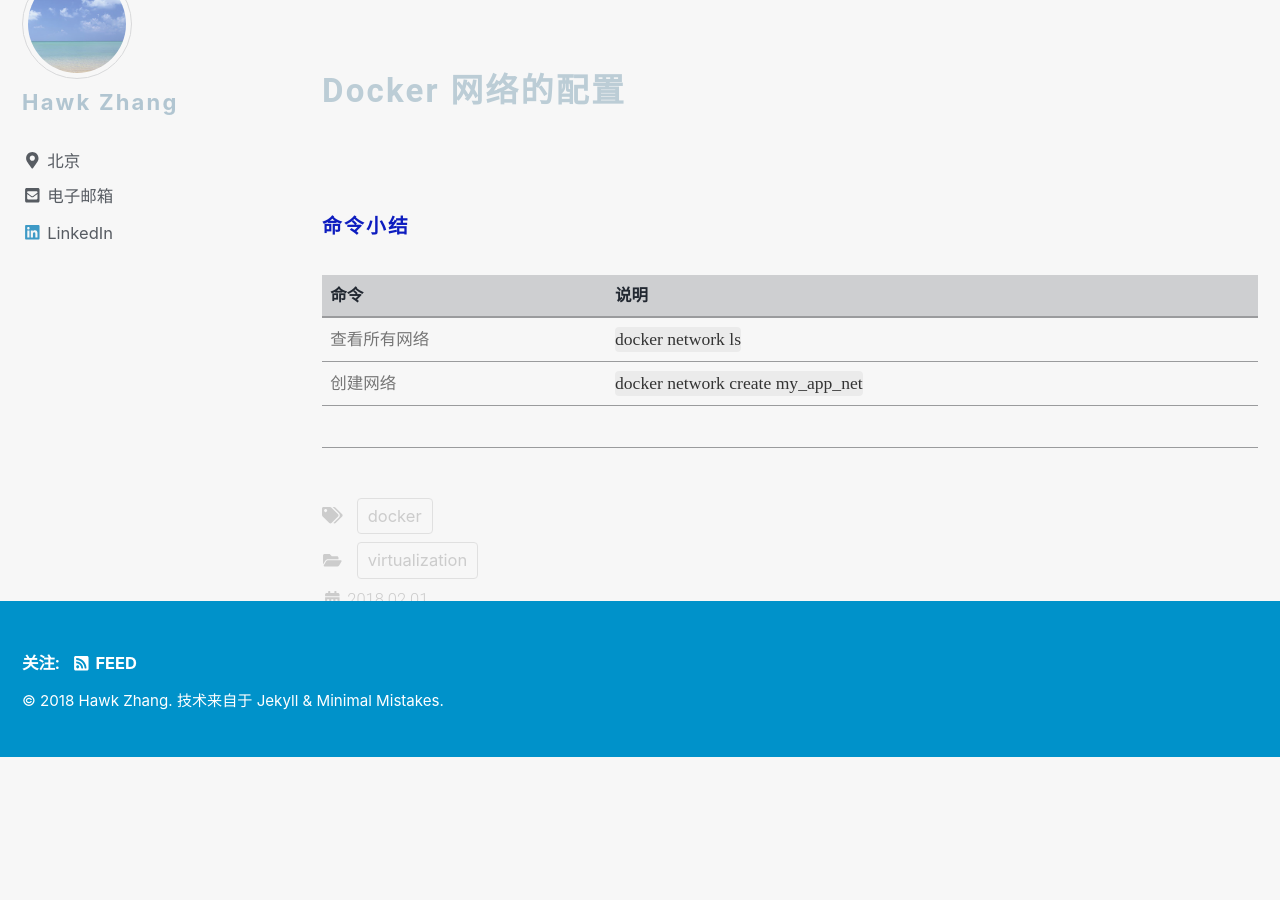
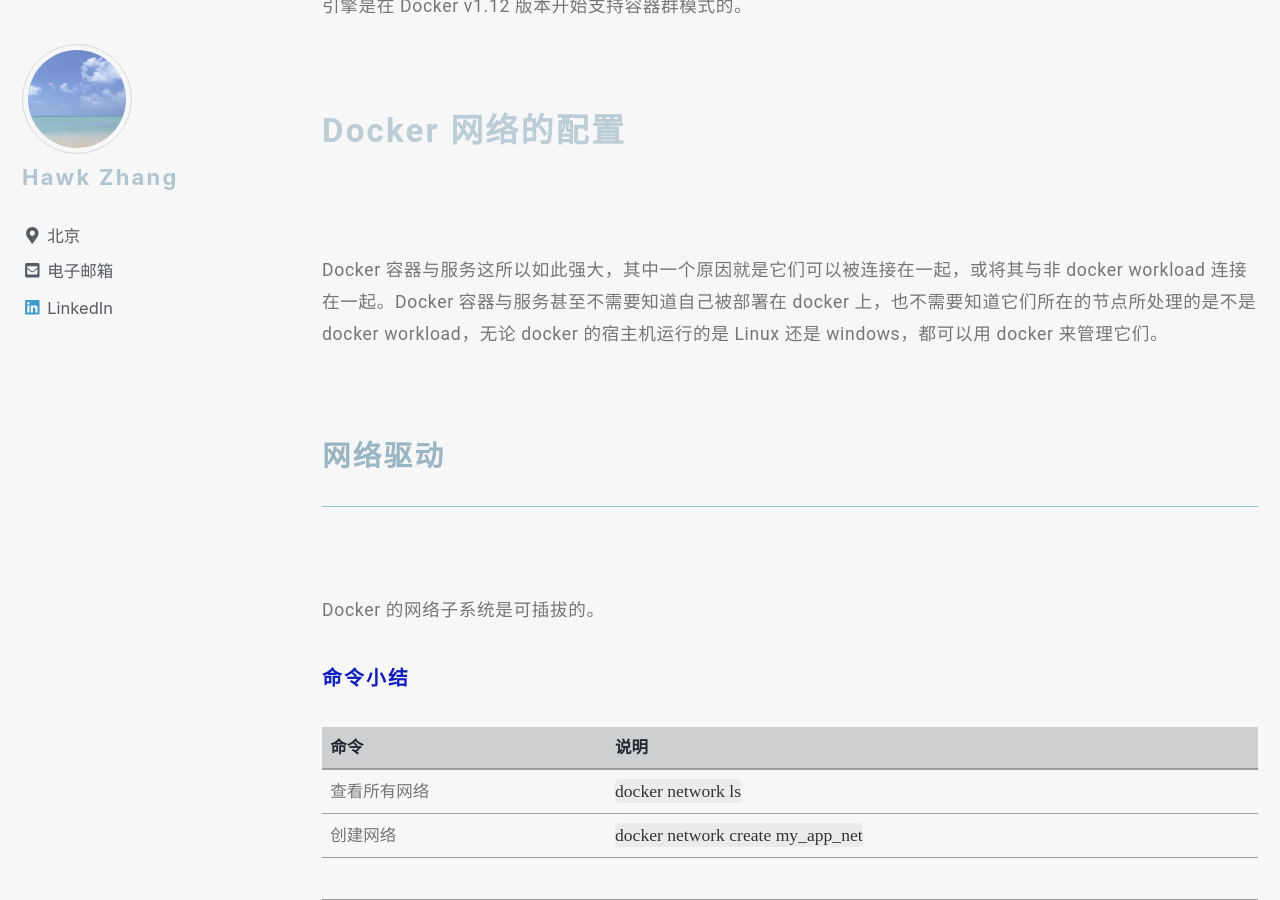
Before and after one commit to narru888/linotes_note, a Jekyll site: the page built from _posts/docker/2018-02-01-docker.basic.md, in a window 1280 px wide and 900 px high, scrolled down 24042 px. Built offline with Jekyll 4.4.1, drawn with Linux system fonts in a browser that asks for light colours; nearby versions of some CDN libraries; a script that is not in the unit is left out; before the commit the page ends 24799 px from its top, so only the background shows below that.

Commit message:
update on 2018-10-03 08:50:02 CST

```diff
--- a/_posts/docker/2018-02-01-docker.basic.md
+++ b/_posts/docker/2018-02-01-docker.basic.md
@@ -786,7 +786,14 @@ service
 
 ## Docker 网络的配置
 
+Docker 容器与服务这所以如此强大，其中一个原因就是它们可以被连接在一起，或将其与非 docker workload 连接在一起。Docker 容器与服务甚至不需要知道自己被部署在 docker 上，也不需要知道它们所在的节点所处理的是不是 docker workload，无论 docker 的宿主机运行的是 Linux 还是 windows，都可以用 docker 来管理它们。
 
+
+
+
+### 网络驱动
+
+Docker 的网络子系统是可插拔的。
 
 
 
```
